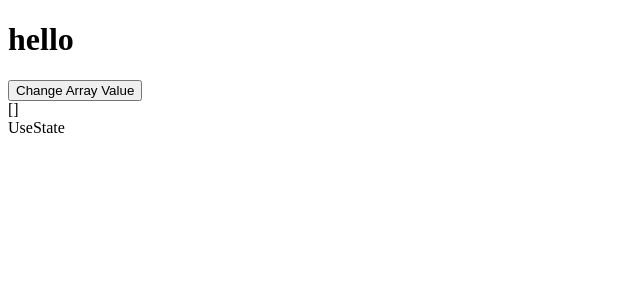
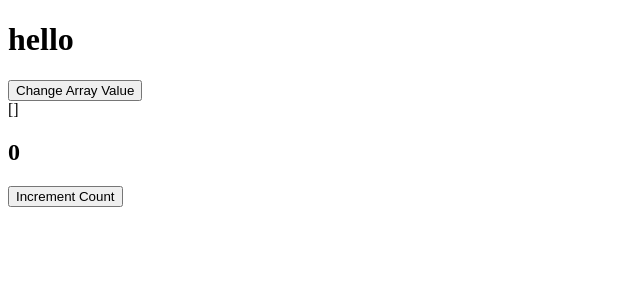
Before and after one commit to sominupadhyaya/react-ts-basics-vite, a React (Vite) app: page / in a window 1280 px wide. Shown: the top 300 px of the page, without its empty margins (0-640 px from the left). Built offline with nearby package versions, Linux system fonts and the light colour scheme.

Commit message:
add example for event handling functions

```diff
--- a/src/components/App.tsx
+++ b/src/components/App.tsx
@@ -1,5 +1,7 @@
 import Parent from "./props-example/Parent"
 import UseState from "./useState/UseStateComponent"
+
+
 const App = () => {
   return (
     <>
--- a/src/components/useState/UseStateComponent.tsx
+++ b/src/components/useState/UseStateComponent.tsx
@@ -1,7 +1,15 @@
+import React, {useState} from "react"
+const UseState = () => {
 
-const UseState = () => {
+  type OnClickHandler = (e : React.MouseEvent<HTMLButtonElement>) => void
+
+  const [count , setCount] = useState<number>(0)
+  const handleClick: OnClickHandler = (e) => setCount(c => c+1)
   return (
-    <div>UseState</div>
+    <div>
+      <h2>{count}</h2>
+      <button onClick={handleClick}>Increment Count</button>
+    </div>
   )
 }
 
```
